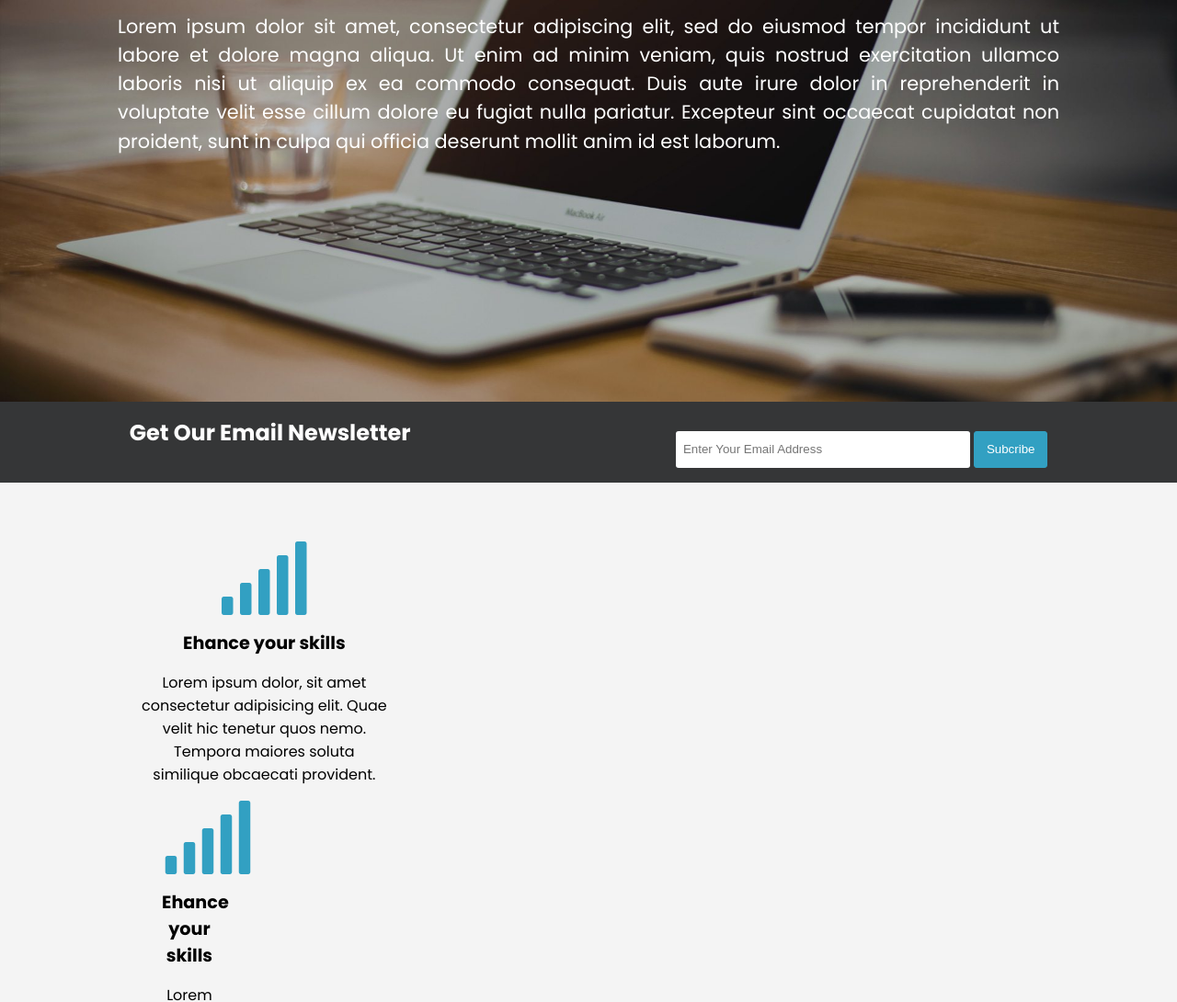
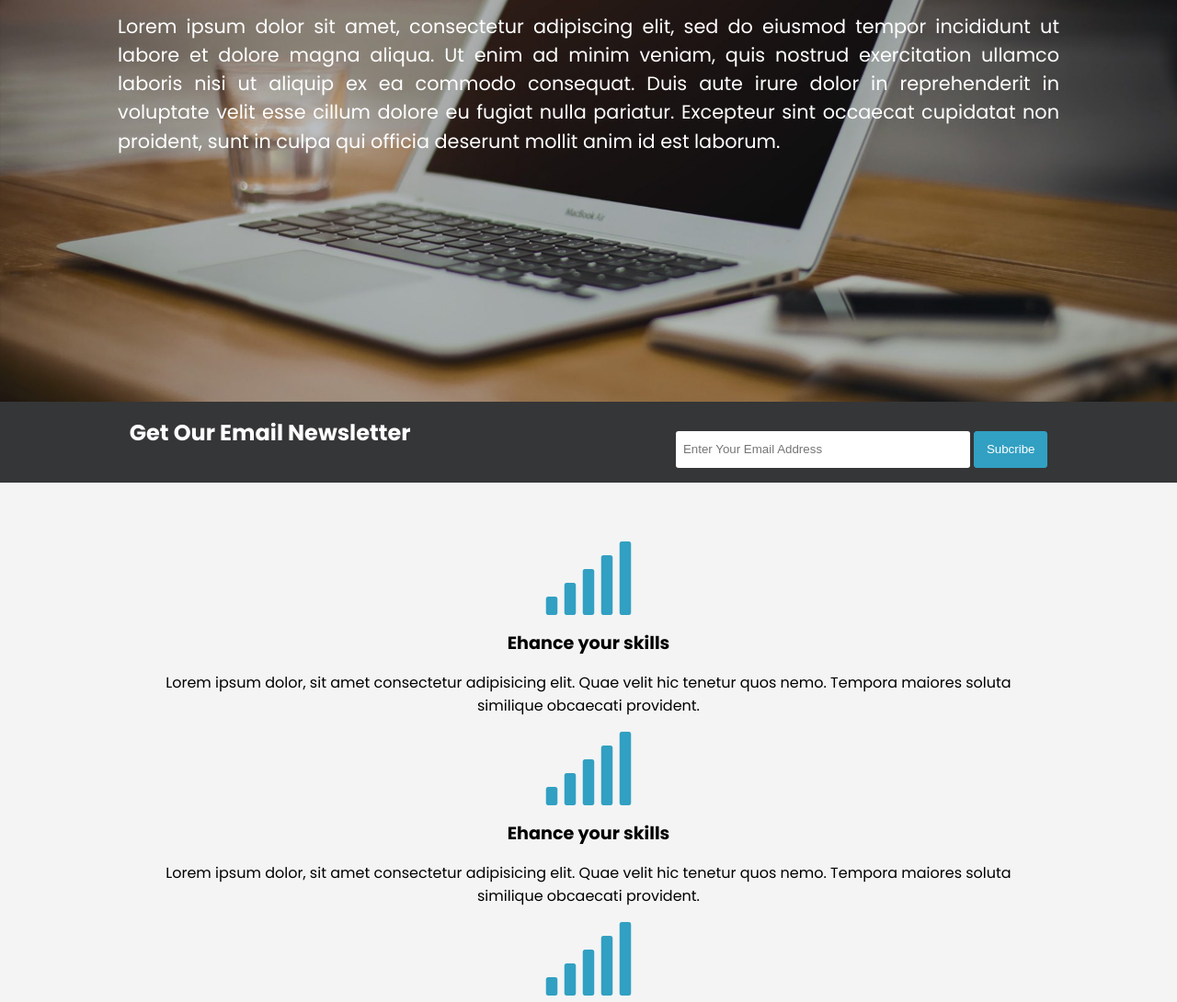
Before and after one commit to Sagar06/email-newsletter, a plain HTML site: page index.html in a window 1280 px wide. Shown: the part 247-1337 px from the top of the page at 92% size. Drawn offline with Linux system fonts and the light colour scheme.

Commit message:
updated style sheet

```diff
--- a/styles/style.css
+++ b/styles/style.css
@@ -172,7 +172,7 @@ header p {
 }
 
 .cards .container .card {
-  width: 28%;
+
   margin: 0 1rem;
   padding: 0 0.5rem;
 }
```
